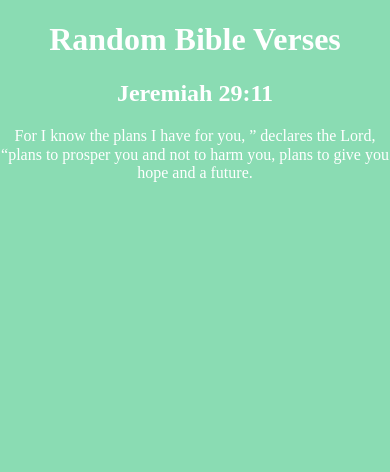
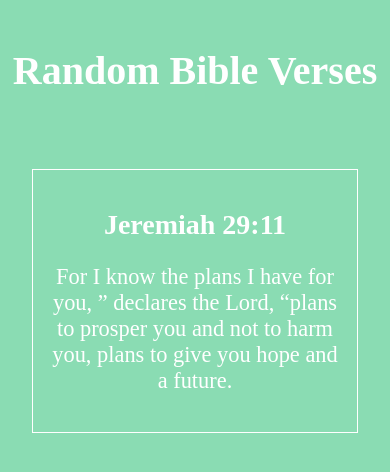
Before and after one commit to TechRenT/random-verses, a plain HTML site: page index.html in a window 390 px wide. Drawn offline with Linux system fonts and the light colour scheme.

Commit message:
mobile first and added proper html structure

```diff
--- a/css/main.css
+++ b/css/main.css
@@ -3,3 +3,27 @@ body {
   color: #fff;
   text-align: center;
 }
+
+header {
+  padding: 3em 0;
+}
+
+h1 {
+  margin-top: 0;
+  font-size: 2.5em;
+}
+
+h2 {
+  font-size: 1.75em;
+}
+
+p {
+  font-size: 1.4em;
+}
+
+#verse-container {
+  border: 1px solid #fff;
+  width: 75%;
+  margin: 0 auto;
+  padding: 1em 1em;
+}
--- a/index.html
+++ b/index.html
@@ -8,7 +8,14 @@
     <link rel="stylesheet" href="css/main.css">
   </head>
   <body>
-    <h1>Random Bible Verses</h1>
+    <header>
+      <h1>Random Bible Verses</h1>
+    </header>
+    <main>
+      <div id="verse-container">
+
+      </div>
+    </main>
     <script src="script/verses.js"></script>
     <script src="script/main.js"></script>
   </body>
--- a/script/main.js
+++ b/script/main.js
@@ -3,7 +3,12 @@ function getRandomVerse(list) {
   return list[randomNumber];
 }
 
+function print(message) {
+  var outputDiv = document.getElementById('verse-container');
+  outputDiv.innerHTML = message;
+}
+
 var randomVerse = getRandomVerse(verses);
 var message = "<h2>" + randomVerse.verse + "</h2>";
 message += "<p>" + randomVerse.text + "</p>";
-document.write(message);
+print(message);
```
